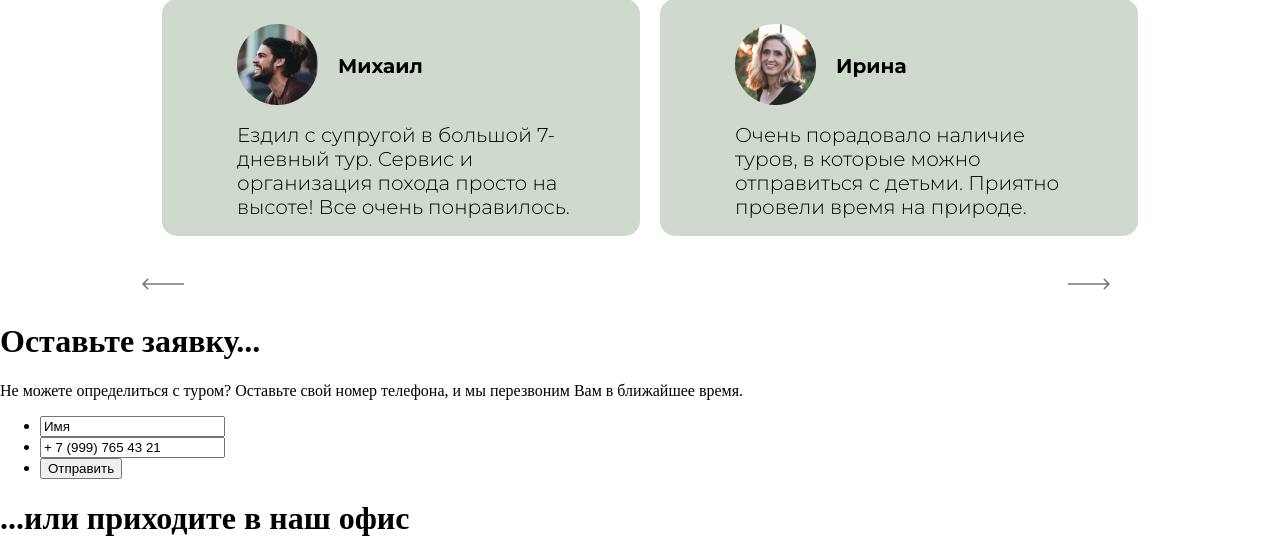
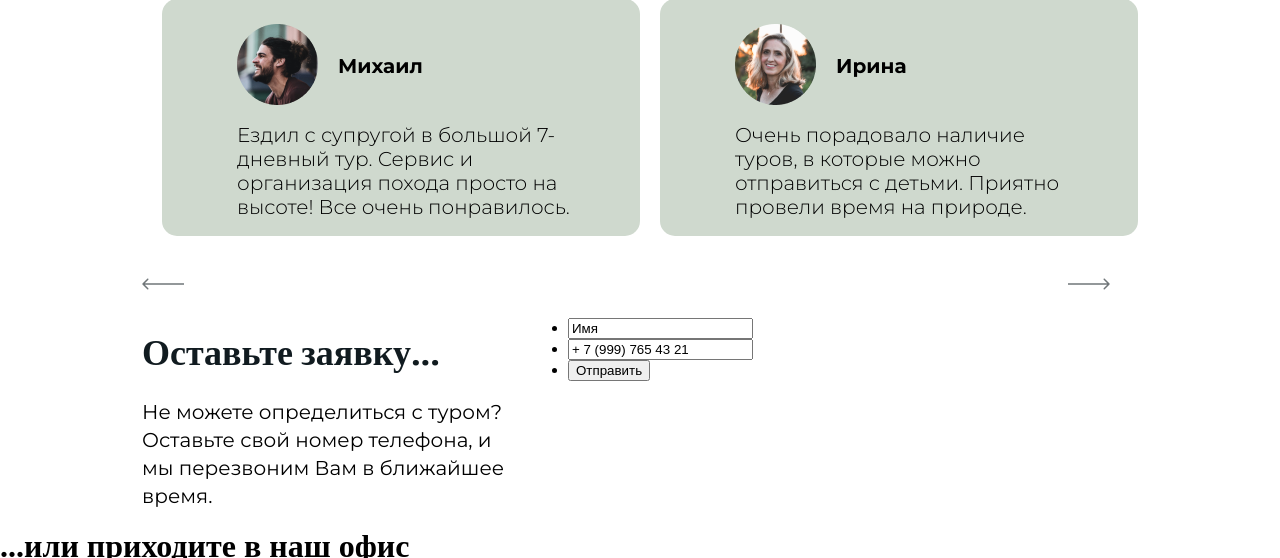
Before and after one commit to tomright/home, a PHP site: page / in a window 1280 px wide; the page is wider, and only the part inside the window is pictured. Shown: the part 3362-3920 px from the top of that part. Run offline with PHP 8.4, Linux system fonts and the light colour scheme.

Commit message:
работа с формой

```diff
--- a/bashtour.test/www/index.html
+++ b/bashtour.test/www/index.html
@@ -180,11 +180,14 @@
       <a class="arrowright" href="#"><img src="/img/Arrow 6.svg" alt="Стрелка тунда →" /></a>
     </div>
     <div class="request">
+      <div class="textrequest">
         <h1>Оставьте заявку...</h1>
         <p>
           Не можете определиться с туром? Оставьте свой номер телефона, и мы
           перезвоним Вам в ближайшее время.
         </p>
+      </div>
+      <div class="formrequest">
         <form action="#" method="post">
           <ul>
             <li>
@@ -198,6 +201,8 @@
             </li>
           </ul>
         </form>
+
+      </div>
     </div>
   </div>
   <footer>
--- a/bashtour.test/www/style.css
+++ b/bashtour.test/www/style.css
@@ -446,3 +446,34 @@
 .sayabout > .arrowright {
   margin-top: 40px;
 }
+.request {
+  display: flex;
+  margin: 0 auto;
+  width: 996px;
+height: 205px;
+}
+.textrequest > h1 {
+
+font-family: 'Playfair Display';
+font-style: normal;
+font-weight: 700;
+font-size: 36px;
+line-height: 48px;
+
+/* identical to box height */
+
+color: #111B20;
+}
+.textrequest > p {
+  width: 386px;
+height: 112px;
+  font-family: 'Montserrat';
+font-style: normal;
+font-weight: 400;
+font-size: 20px;
+line-height: 140%;
+
+/* or 28px */
+
+color: #000000;
+}
```
Lines whose indentation alone changed are shown as unchanged.
